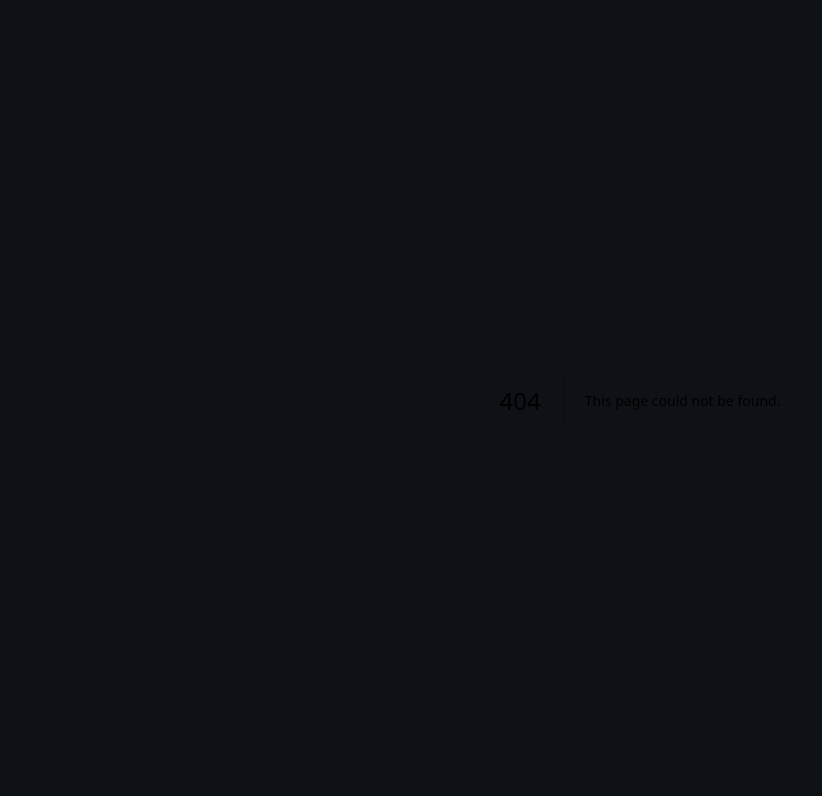
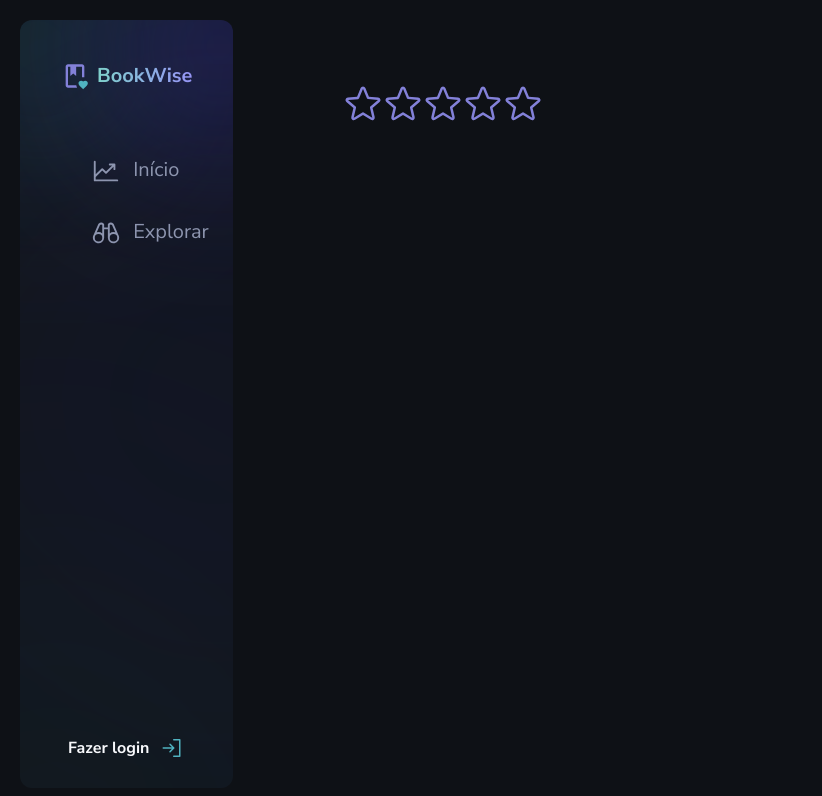
Before and after one commit to JoseVVDev/bookwise, a Next.js app: page /main/write in a window 1280 px wide. Before the commit this address had no page. Shown: the top 796 px of the page, without its empty margins (0-822 px from the left). Built offline with nearby package versions, Linux system fonts and the light colour scheme.

Commit message:
componente ratingWriteStar para dar nota ao livro

```diff
--- a/package.json
+++ b/package.json
@@ -13,6 +13,7 @@
     "@radix-ui/react-dialog": "^1.0.5",
     "@types/uuid": "^9.0.7",
     "next": "14.0.4",
+    "prisma": "^5.11.0",
     "react": "^18",
     "react-dom": "^18",
     "uuid": "^9.0.1"
--- /dev/null
+++ b/src/app/main/write/page.tsx
@@ -0,0 +1,7 @@
+import RatingWrite from "@/components/RatingWrite";
+
+export default function Write() {
+  return (
+    <RatingWrite/>
+  )
+}
--- /dev/null
+++ b/src/components/RatingWrite.tsx
@@ -0,0 +1,77 @@
+"use client"
+
+import { useEffect, useState } from "react";
+import { Star, StarHalf } from "@phosphor-icons/react";
+
+const maxRating = [ 1, 2, 3, 4, 5 ]
+export default function RatingWrite() {
+  const [ score, setScore ] = useState(0)
+  const [ chosenScore, setChosenScore ] = useState(0)
+
+  function handleScoreChange(number: number, set: boolean) {
+    if (set) {
+      setChosenScore(number)
+    }
+    setScore(number)
+  }
+
+  useEffect(() => {
+    console.log(chosenScore)
+  }, [ chosenScore ])
+
+  return (
+    <div className='flex'>
+      {
+        maxRating.map((ratingWorth) => {
+          return (
+            <div key={ratingWorth}>
+              <div className='flex cursor-pointer relative w-10 h-10'
+                onMouseLeave={() => {
+                  handleScoreChange(0, false)
+                }}
+              >
+                <div className='w-1/2 h-full z-10'
+                  onMouseEnter={(_, reviewScore = ratingWorth - 0.5) => {
+                    handleScoreChange(reviewScore, false)
+                  }}
+                  onClick={(_, reviewScore = ratingWorth - 0.5) => {
+                    handleScoreChange(reviewScore, true)
+                  }}>
+                </div>
+                <div className='w-1/2 h-full z-10'
+                  onMouseEnter={(_, reviewScore = ratingWorth) => {
+                    handleScoreChange(reviewScore, false)
+                  }}
+                  onClick={(_, reviewScore = ratingWorth) => {
+                    handleScoreChange(reviewScore, true)
+                  }}>
+                </div>
+                <StarHalf
+                  weight={ score === ratingWorth - 0.5 || chosenScore === ratingWorth - 0.5 ? "fill" : "regular" }
+                  className={`absolute w-10 h-10 text-purple-100
+                  ${score === ratingWorth - 0.5 || chosenScore === ratingWorth - 0.5 ? " " : "hidden" }`}
+                />
+                <Star
+                  weight={ score >= ratingWorth || chosenScore >= ratingWorth ? "fill" : "regular" }
+                  className={`absolute w-10 h-10 text-purple-100
+                  ${score >= ratingWorth || chosenScore >= ratingWorth ? " " : "hidden" }`}
+                />
+                <Star
+                  weight='regular'
+                  className='absolute w-10 h-10 text-purple-100'/>
+              </div>
+            </div>
+          )
+        })
+      }
+    </div>
+  )
+}
+
+// nota por padrão renderiza todas as estrelas vazias VV
+// nota renderiza meia estrela quando usuário passa o mouse pela primeira metade da estrela vv
+// nota renderiza a estrela inteira quando usuário passa o mouse pela segunda metade da estrela vv
+// nota renderiza as estrelas anteriores como inteiras vv
+// estado da nota padrão muda quando o usuário clica para dar uma nota
+
+// função recebe a nota e muda o estado
--- /dev/null
+++ b/src/components/RatingWriteStar.tsx
@@ -0,0 +1,32 @@
+import { Star } from "@phosphor-icons/react/dist/ssr/Star";
+import { StarHalf } from "@phosphor-icons/react/dist/ssr/StarHalf";
+
+interface RatingWriteStarProps {
+    ratingWorth: number,
+    scoreValue: number,
+    handleScoreChange: (score: number)=> void
+}
+
+export default function RatingWriteStar({ handleScoreChange, scoreValue, ratingWorth }: RatingWriteStarProps) {
+  return (
+    <div className='flex cursor-pointer relative w-10 h-10'
+      onMouseLeave={() => {
+        handleScoreChange(0)
+      }}
+    >
+      <div className='w-1/2 h-full z-10'
+        onMouseEnter={(_, reviewScore = ratingWorth - 0.5) => {
+          handleScoreChange(reviewScore)
+        }}
+      ></div>
+      <div className='w-1/2 h-full z-10'
+        onMouseEnter={(_, reviewScore = ratingWorth) => {
+          handleScoreChange(reviewScore)
+        }}></div>
+      <StarHalf
+        weight={ scoreValue === ratingWorth - 0.5 ? "fill" : "regular" } height={40} className={`absolute text-purple-100 ${scoreValue === ratingWorth - 0.5 ? " " : "hidden" }`}/>
+      <Star weight={ scoreValue >= ratingWorth ? "fill" : "regular" } className={`absolute text-purple-100 ${scoreValue >= ratingWorth ? " " : "hidden" }`}/>
+      <Star weight='regular' height={40} className='absolute text-purple-100'/>
+    </div>
+  )
+}
```
Also changed, not shown: 1 other file (tests, documents, lock files or other folders).
